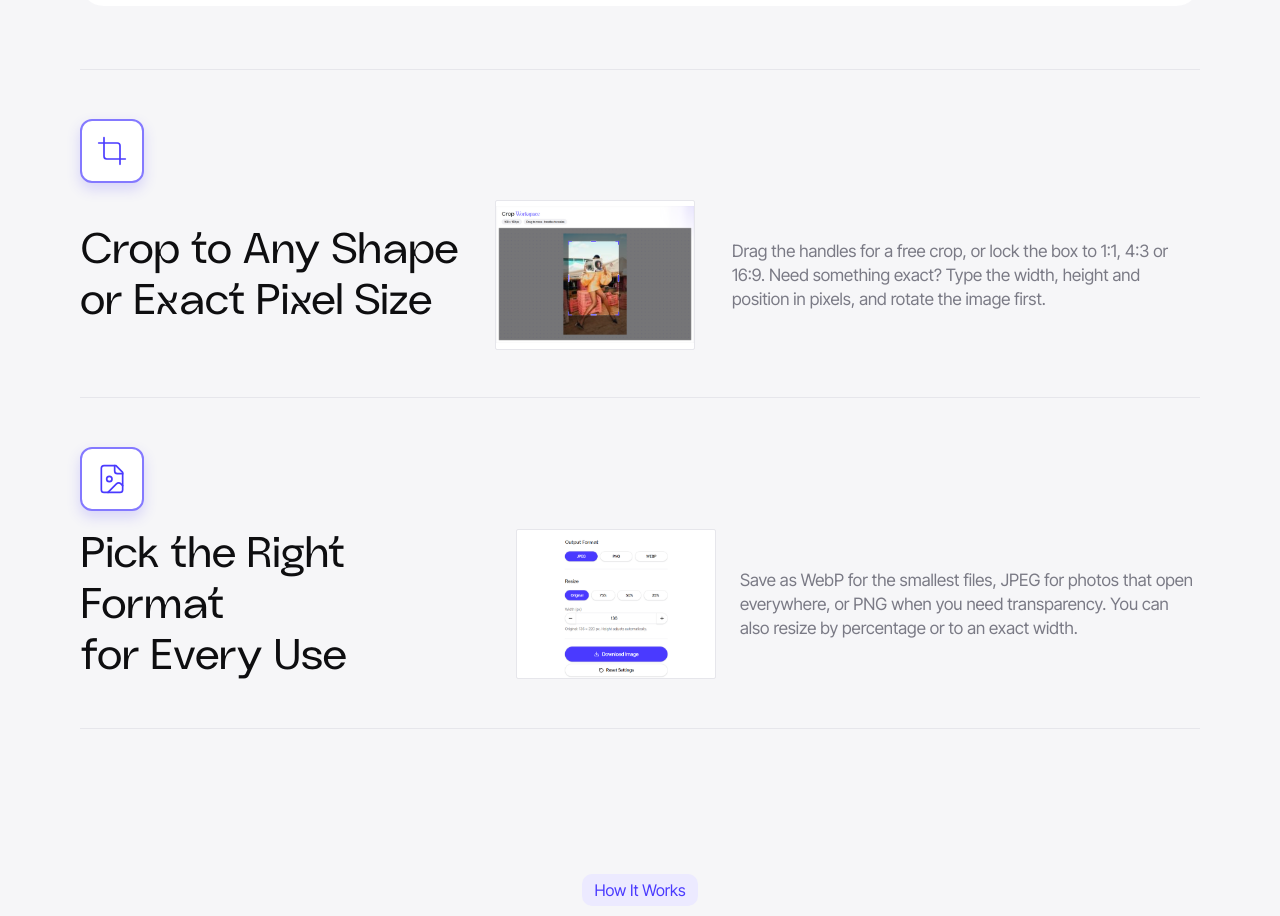
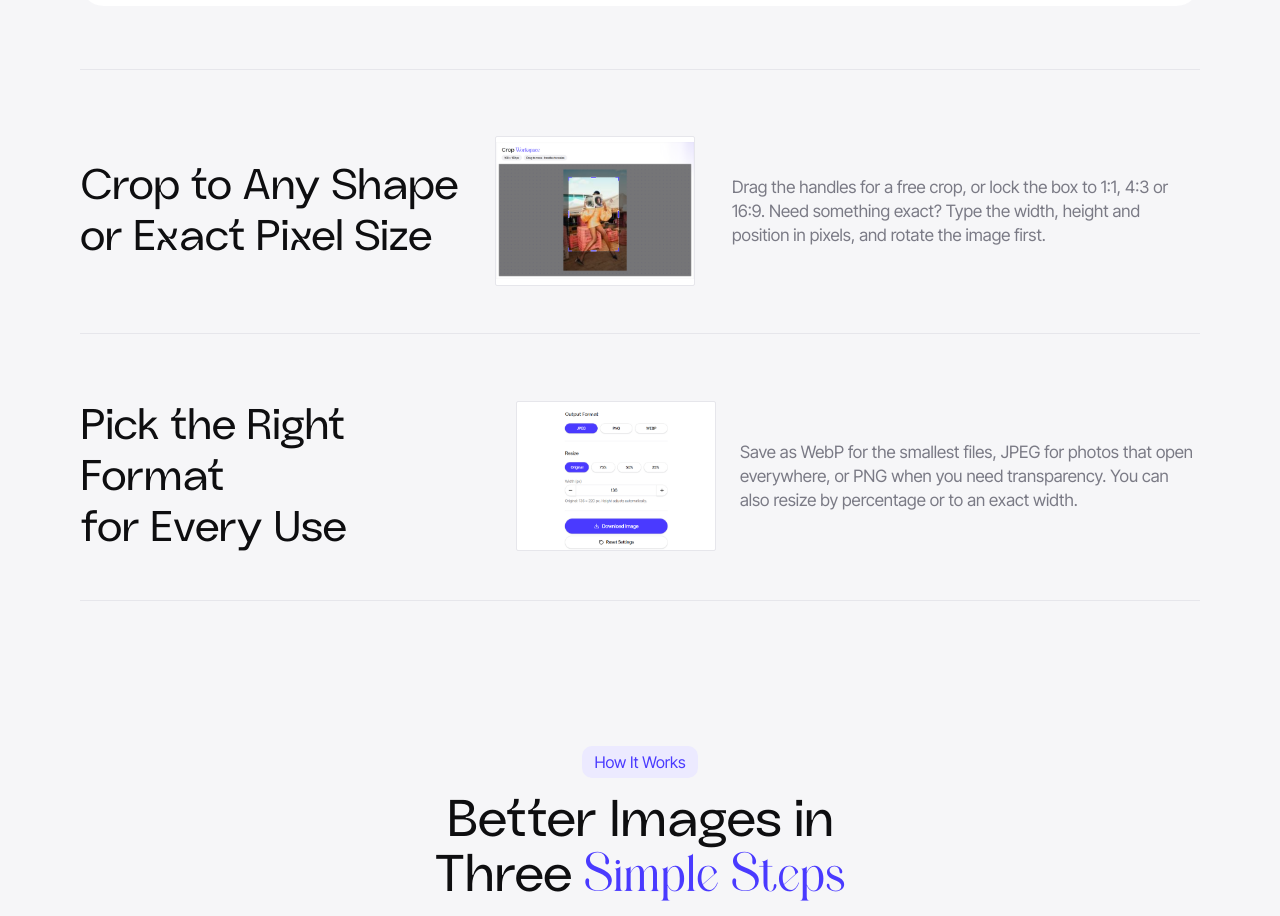
Before and after one commit to manandevs/motifly, a Next.js app: page / in a window 1280 px wide. Shown: the part 1981-2897 px from the top of the page. Built offline with nearby package versions, Linux system fonts and the light colour scheme.

Commit message:
Remove the feature card icons

```diff
--- a/src/components/landing/features.tsx
+++ b/src/components/landing/features.tsx
@@ -2,7 +2,7 @@ import Image from "next/image";
 import Link from "next/link";
 import { cn } from "@/lib/utils";
 import { buttonVariants } from "@/components/ui/button";
-import { ChevronLeft, Crop, FileImage, ImageDown, Sparkles } from "lucide-react";
+import { ChevronLeft, ImageDown, Sparkles } from "lucide-react";
 
 import { Accent } from "@/components/landing/accent";
 import { Container } from "@/components/landing/container";
@@ -12,14 +12,12 @@ import { landingImages } from "@/components/landing/images";
 
 const rows = [
   {
-    icon: Crop,
     title: ["Crop to Any Shape", "or Exact Pixel Size"],
     image: { src: "/landing/feature-crop-workspace.png", alt: "The cropper workspace with a crop box on a photo" },
     description:
       "Drag the handles for a free crop, or lock the box to 1:1, 4:3 or 16:9. Need something exact? Type the width, height and position in pixels, and rotate the image first.",
   },
   {
-    icon: FileImage,
     title: ["Pick the Right Format", "for Every Use"],
     image: { src: "/landing/feature-format-settings.png", alt: "Output format and resize settings in the compressor" },
     description:
@@ -95,7 +93,6 @@ export function Features() {
         <div className="mt-15.75">
           {rows.map((row) => (
             <div key={row.title[0]} className="border-t border-[#e6e6eb] pt-12.25 pb-11.75 last:border-b">
-              <IconBox icon={row.icon} />
               <div className="mt-4.25 flex flex-col justify-between gap-6 lg:flex-row lg:items-center">
                 <h3 className="text-[clamp(2rem,3.35vw,3rem)] leading-[1.19] font-medium tracking-[-0.015em] text-[#0e0e10]">
                   {row.title[0]}
@@ -104,7 +101,7 @@ export function Features() {
                 </h3>
                 {/* Product screenshot between the heading and the description */}
                 <div className="relative h-37.5 w-full max-w-50 overflow-hidden rounded-xs border border-[#e6e6eb] bg-white">
-                  <Image src={row.image.src} alt={row.image.alt} fill sizes="200px" className="object-contain" />
+                  <Image src={row.image.src} alt={row.image.alt} fill sizes="300px" className="object-contain" />
                 </div>
                 <p className="max-w-117 text-[17px] leading-6 text-[#7a7a85] lg:w-117">{row.description}</p>
               </div>
```
